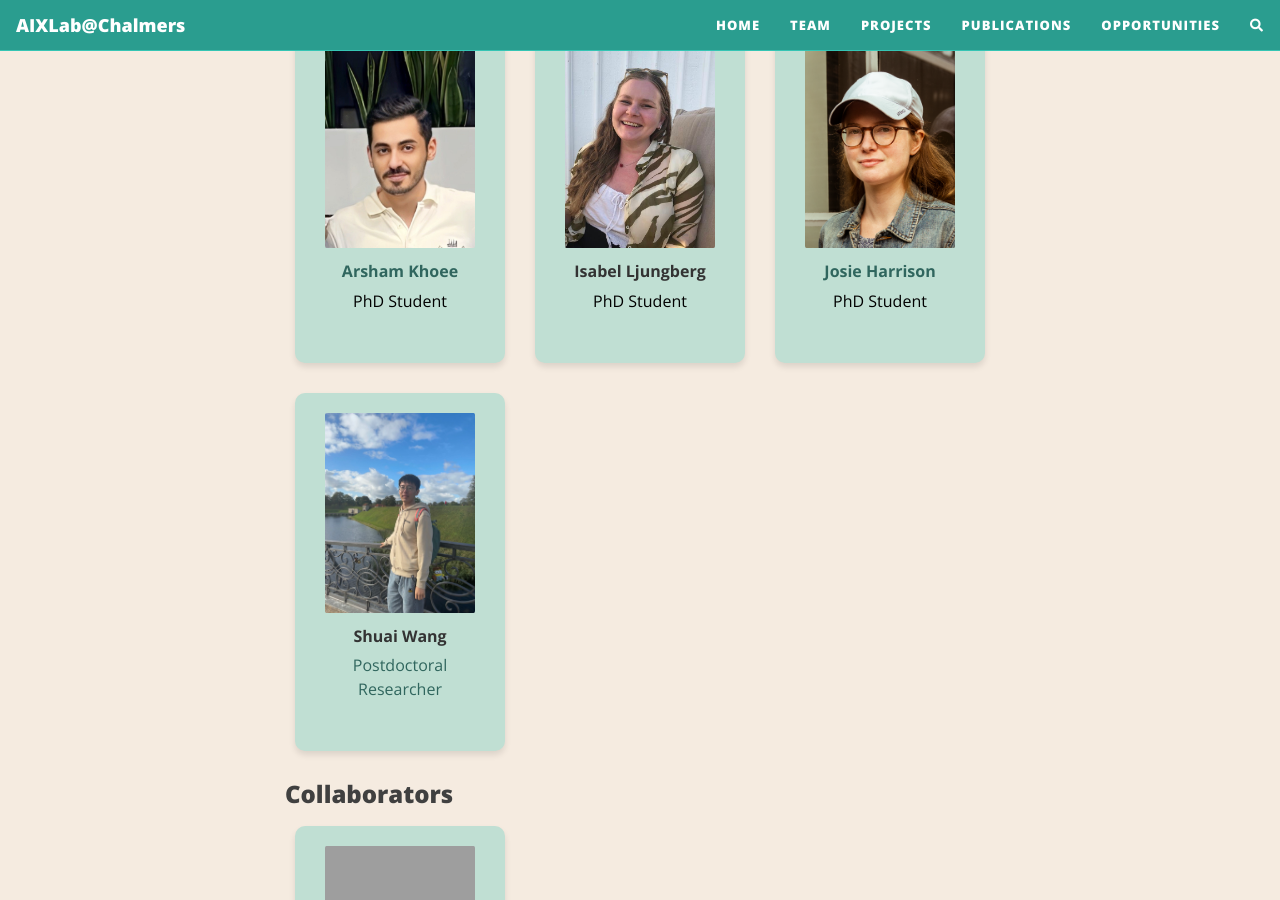
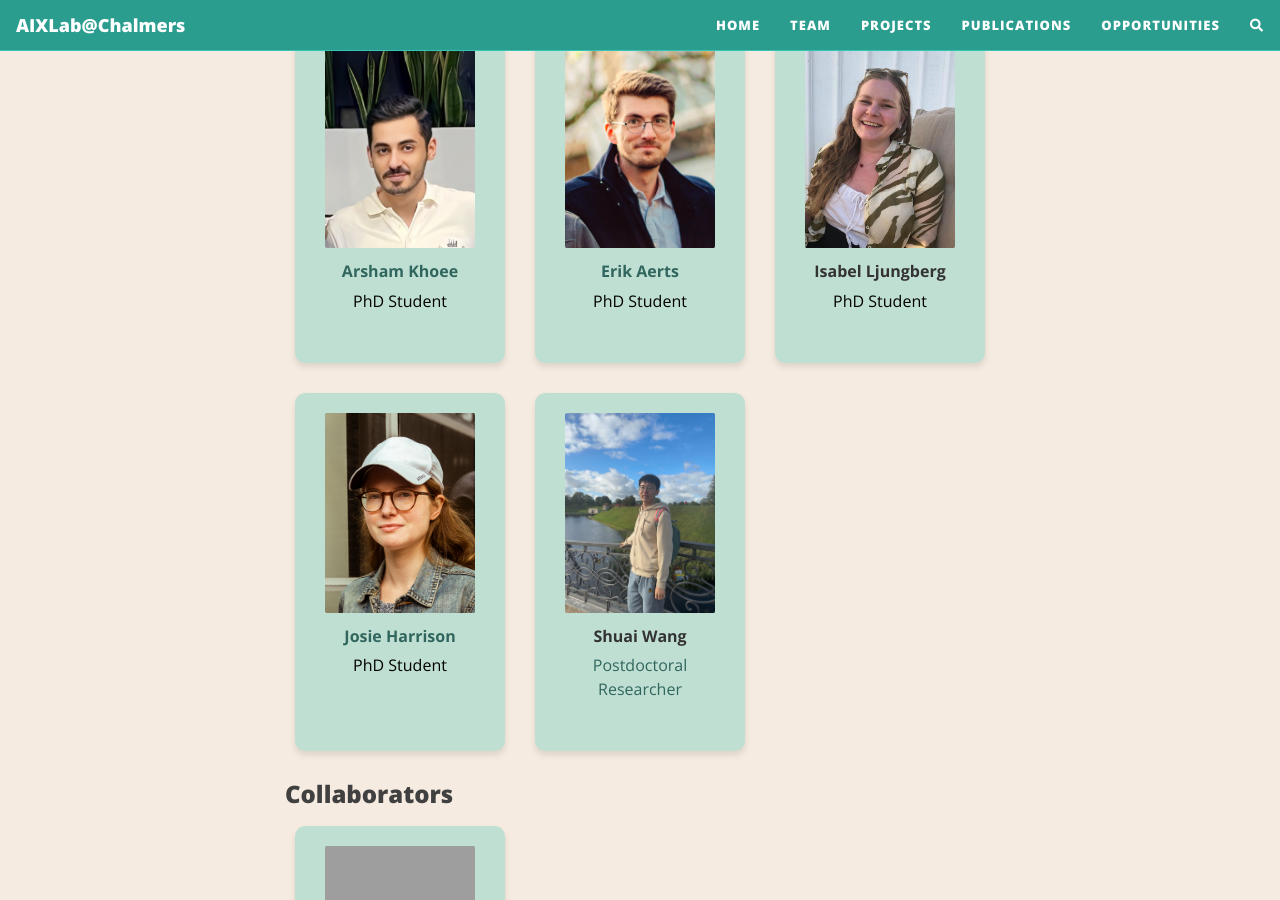
Before and after one commit to usableai/usableai.github.io, a Jekyll site: the page built from team.md, in a window 1280 px wide and 900 px high, scrolled down 705 px. Built offline with Jekyll 4.4.1, drawn with Linux system fonts in a browser that asks for light colours; nearby versions of some CDN libraries; comment, search, counter and statistics services are not loaded; grey boxes are pictures that could not be loaded.

Commit message:
add erik

```diff
--- a/team.md
+++ b/team.md
@@ -73,24 +73,29 @@ subtitle: Alphabetical order
 
 <div class="row">
     <div class="profile-card">
-        <img class="profile-image" src="/assets/img/profile-arsham.png" alt="Placeholder profile image for Arsham">
+        <img class="profile-image" src="/assets/img/profile-arsham.png" alt="Profile image for Arsham">
         <h3 class="profile-name"><a href="/members/arsham">Arsham Khoee</a></h3>
         <p class="profile-description">PhD Student</p>
     </div>
     <div class="profile-card">
-        <img class="profile-image" src="/assets/img/profile-isabel.jpg" alt="Placeholder profile image for Isabel">
+        <img class="profile-image" src="/assets/img/profile-erik.png" alt="Profile image for Erik">
+        <h3 class="profile-name"><a href="/members/erik">Erik Aerts</a></h3>
+        <p class="profile-description">PhD Student</p>
+    </div>
+    <div class="profile-card">
+        <img class="profile-image" src="/assets/img/profile-isabel.jpg" alt="Profile image for Isabel">
         <h3 class="profile-name">Isabel Ljungberg</h3>
         <p class="profile-description">PhD Student</p>
     </div>
     <div class="profile-card">
-        <img class="profile-image" src="/assets/img/profile-josie.png" alt="Placeholder profile image for Josie">
+        <img class="profile-image" src="/assets/img/profile-josie.png" alt="Profile image for Josie">
         <h3 class="profile-name"><a href="/members/josie">Josie Harrison</a></h3>
         <p class="profile-description">PhD Student</p>
     </div>
     <div class="profile-card">
         <img class="profile-image" src="/assets/img/profile-shuai.jpg" alt="Profile image for Shuai">
-        <h3 class="profile-name"> Shuai Wang </h3>
-        <p class="profile-description"> <a href="https://research.chalmers.se/en/project/11338">Postdoctoral Researcher </a> </p>
+        <h3 class="profile-name">Shuai Wang</h3>
+        <p class="profile-description"><a href="https://research.chalmers.se/en/project/11338">Postdoctoral Researcher</a></p>
     </div>
 </div>
 
@@ -98,11 +103,10 @@ subtitle: Alphabetical order
 ### Collaborators
 
 <div class="row">
-
 <div class="profile-card">
 <img class="profile-image" src="/assets/img/profile-falk.jpg" alt="Profile image for Falk">
 <h3 class="profile-name"><a href="/members/falk">Falk Dippel</a></h3>
-<p class="profile-description">Collaborator at <a href="https://www.sahlgrenska.se/en/">Sahlgrenska University Hospital</a> </p>
+<p class="profile-description">Collaborator at <a href="https://www.sahlgrenska.se/en/">Sahlgrenska University Hospital</a></p>
 </div>
 
 </div>
```
Also changed, not shown: members/erik.md (added, +15 -0 lines), assets/img/profile-erik.png (added).
